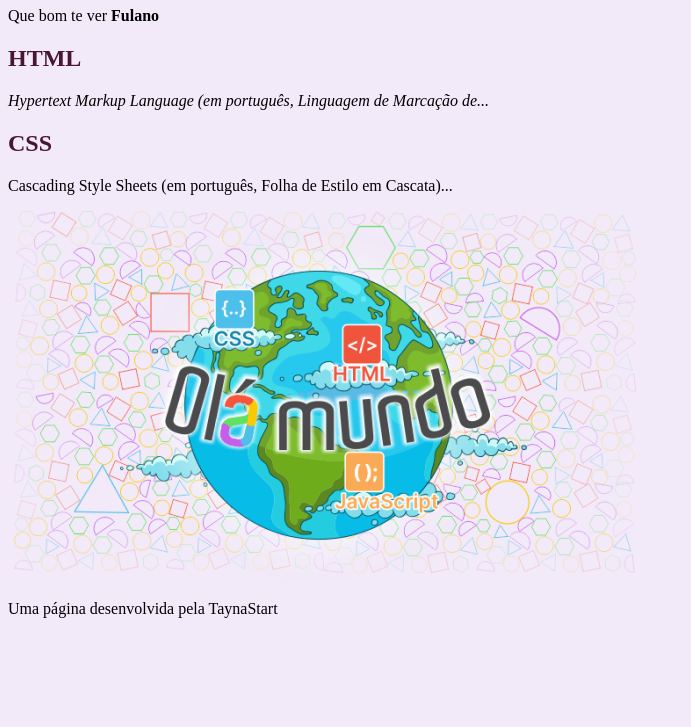
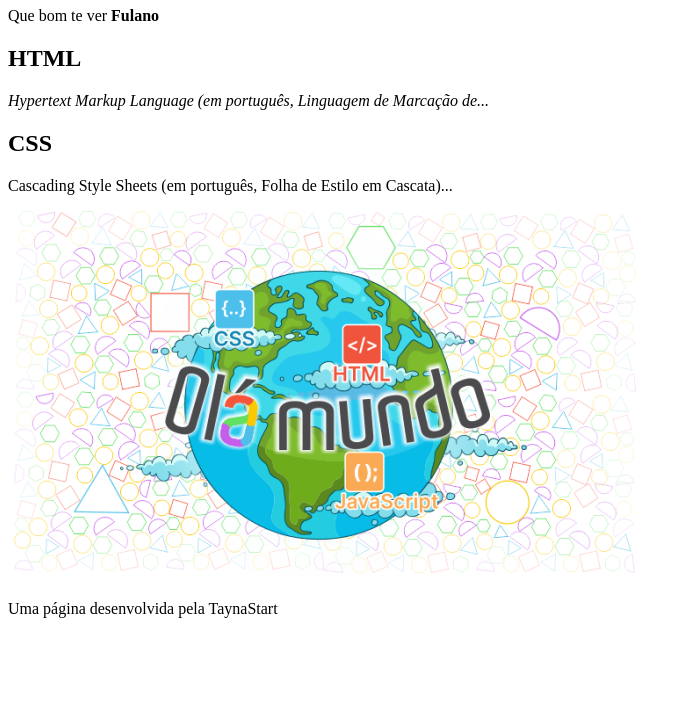
Before and after one commit to TeacherTay/FORM2, a plain HTML site: page index.html in a window 1280 px wide. Shown: the part 73-800 px from the top of the page, without its empty margins (0-691 px from the left). Drawn offline with Linux system fonts and the light colour scheme.

Commit message:
FEGRGFGF

```diff
--- a/style.css
+++ b/style.css
@@ -1,9 +1,9 @@
 body  {
-	background-color: #f2eaf8;
-	color: rgb(0, 0, 0);
+	background-color: (230,230,250);
+	color: (0, 0, 0);
  }
  h2{
-  color:rgb(73, 21, 53);
+  color:(75,0,130);
 }
 .explicacao{
     font-style: italic;
```
